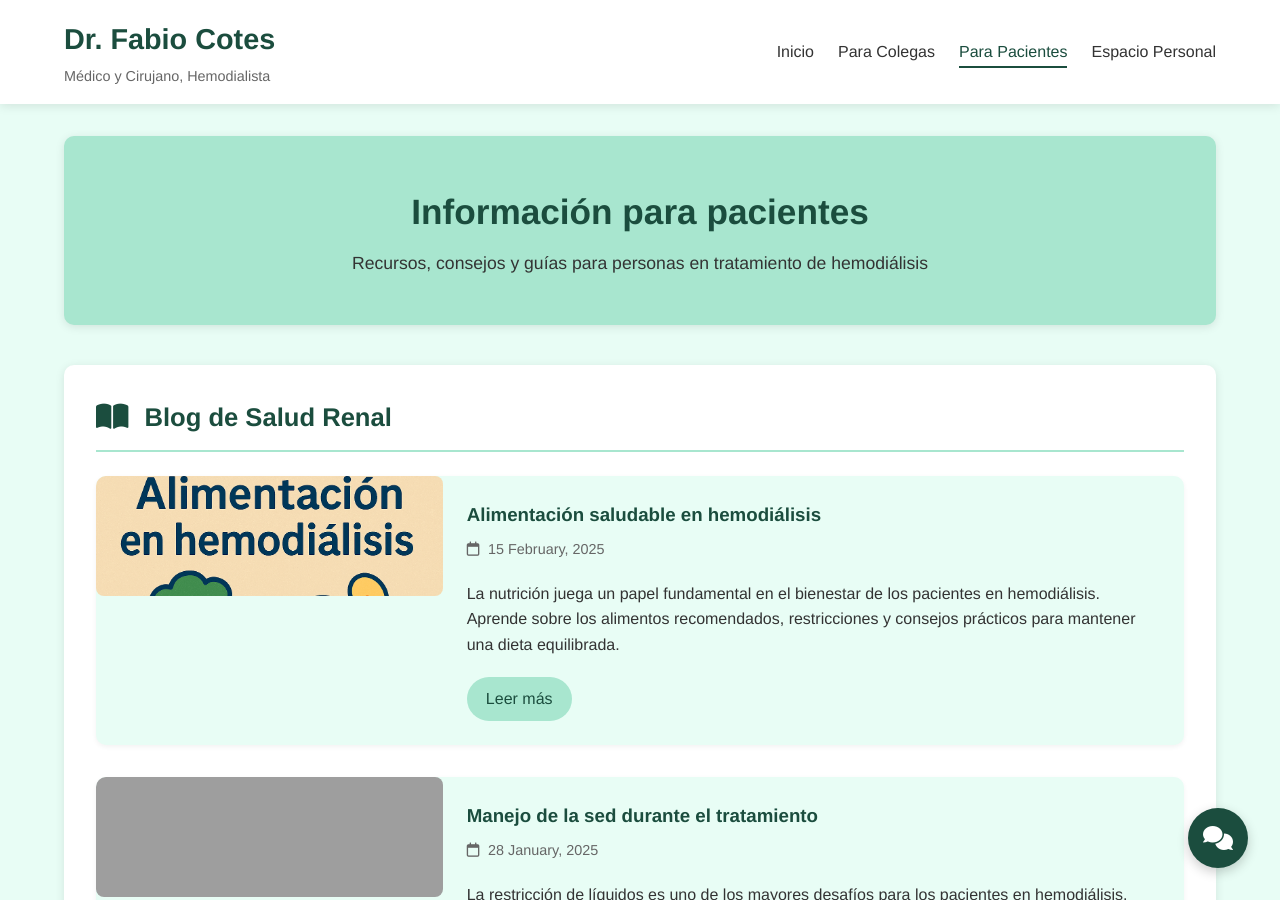
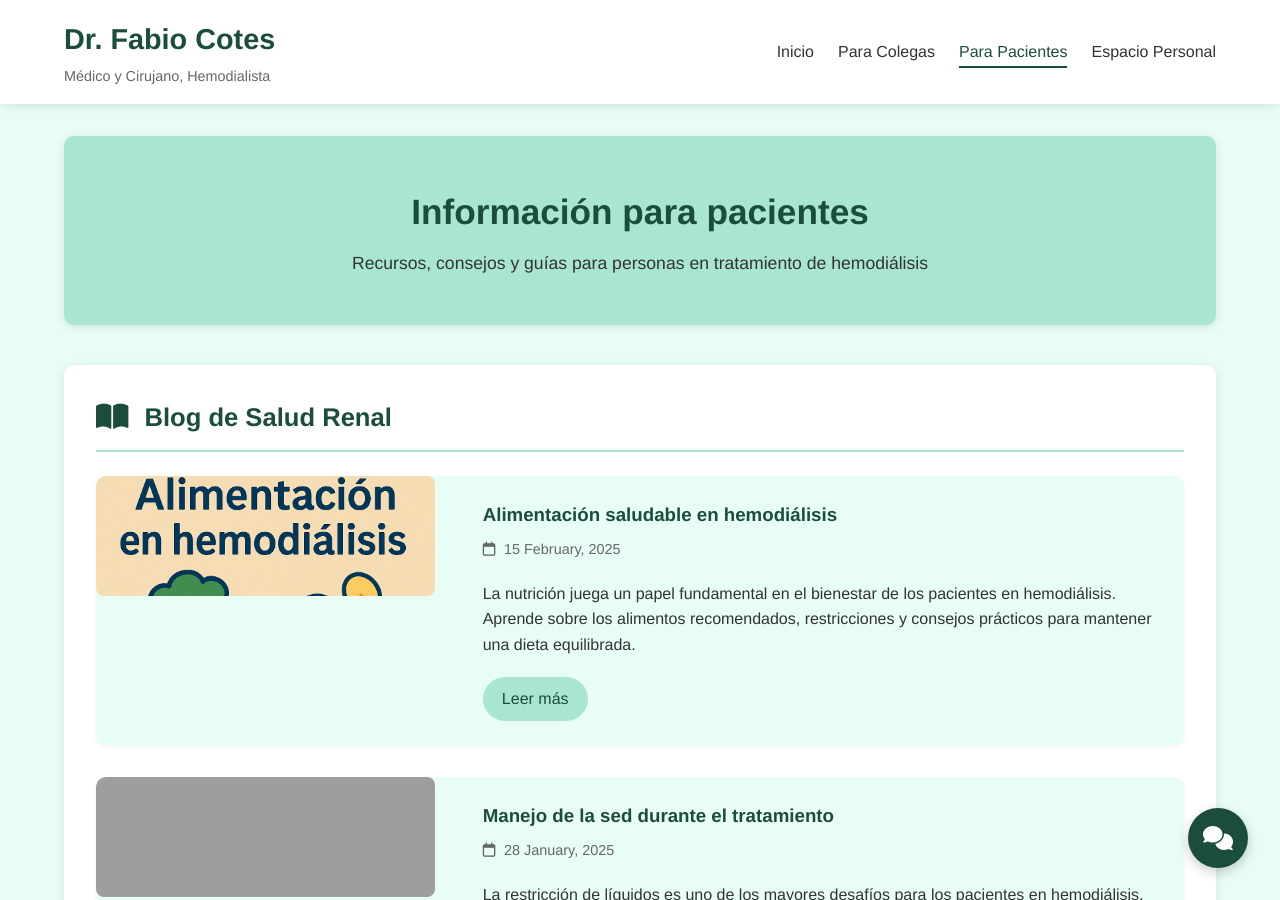
Before and after one commit to fabiocotesmd/fabiocotesmd.github.io, a Jekyll site: the page built from pacientes.html, in a window 1280 px wide and 900 px high. Built offline with Jekyll 4.4.1, drawn with Linux system fonts in a browser that asks for light colours; grey boxes are pictures that could not be loaded.

Commit message:
On branch main  Your branch is up to date with 'origin/main'.
 Changes to be committed:
	deleted:    assets/css/calculadora-balance.css
	deleted:    assets/css/calculadora-ktv.css
	deleted:    assets/css/dosificacion-medicamentos.css
	modified:   pacientes.html

```diff
--- a/pacientes.html
+++ b/pacientes.html
@@ -18,7 +18,7 @@ include_faq_script: true
     <div class="blog-posts">
         {% for post in site.posts limit:3 %}
         <article class="blog-card">
-            <div class="blog-image" style="width:120px; height:120px; display:flex; align-items:center; justify-content:center; border-radius:8px; overflow:hidden;">
+            <div class="blog-image" style="width:120px; height:120px; display:flex; align-items:center; justify-content:center; border-radius:8px; overflow:hidden; margin-right:24px;">
                 {% if post.image %}
                 <img src="{{ post.image | relative_url }}" alt="{{ post.title }}" style="width:100%; height:100%; object-fit:cover;">
                 {% else %}
```
Also changed, not shown: assets/css/calculadora-balance.css (deleted), assets/css/calculadora-ktv.css (deleted), assets/css/dosificacion-medicamentos.css (deleted).
